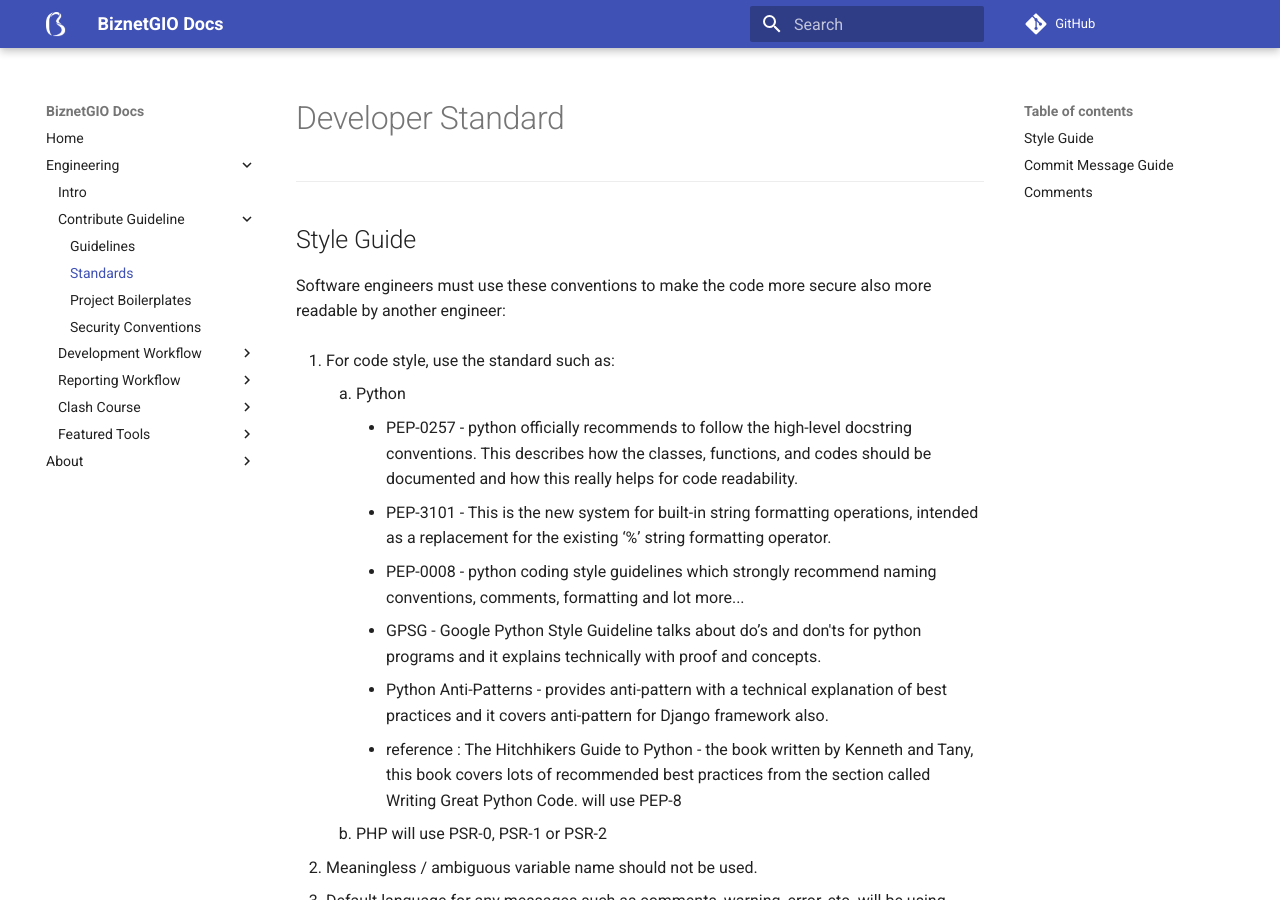
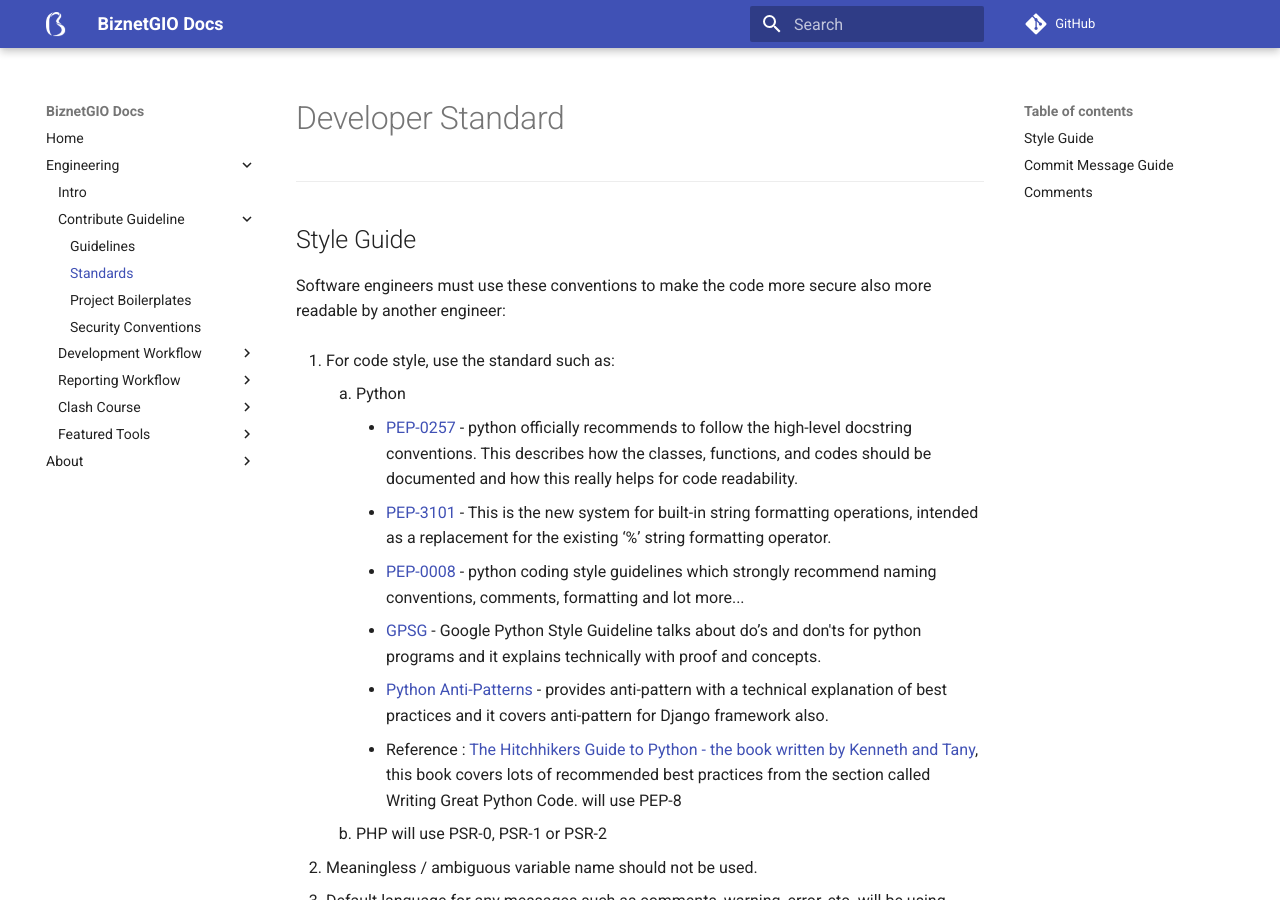
Before and after one commit to BiznetGIO/biznetgio.github.io, an MkDocs documentation site: the page built from docs/guide/standards.md, in a window 1280 px wide and 900 px high. Built offline with MkDocs 1.6.1 and Material for MkDocs 9.7.7, drawn with Linux system fonts in a browser that asks for light colours; comment, search, counter and statistics services are not loaded; part of the change alters nothing that is shown.

```diff
--- a/docs/guide/standards.md
+++ b/docs/guide/standards.md
@@ -8,12 +8,12 @@ Software engineers must use these conventions to make the code more secure also
 
 1. For code style, use the standard such as:
 	1. Python
-		* PEP-0257 - python officially recommends to follow the high-level docstring conventions. This describes how the classes, functions, and codes should be documented and how this really helps for code readability.
-		* PEP-3101 - This is the new system for built-in string formatting operations, intended as a replacement for the existing ‘%’ string formatting operator.
-		* PEP-0008 - python coding style guidelines which strongly recommend naming conventions, comments, formatting and lot more...
-		* GPSG - Google Python Style Guideline talks about do’s and don'ts for python programs and it explains technically with proof and concepts.
-		* Python Anti-Patterns - provides anti-pattern with a technical explanation of best practices and it covers anti-pattern for Django framework also.
-		* reference : The Hitchhikers Guide to Python - the book written by Kenneth and Tany, this book covers lots of recommended best practices from the section called Writing Great Python Code. will use PEP-8
+		* [PEP-0257](https://www.python.org/dev/peps/pep-0257/) - python officially recommends to follow the high-level docstring conventions. This describes how the classes, functions, and codes should be documented and how this really helps for code readability.
+		* [PEP-3101](https://www.python.org/dev/peps/pep-3101/) - This is the new system for built-in string formatting operations, intended as a replacement for the existing ‘%’ string formatting operator.
+		* [PEP-0008](https://www.python.org/dev/peps/pep-0008/) - python coding style guidelines which strongly recommend naming conventions, comments, formatting and lot more...
+		* [GPSG](https://google.github.io/styleguide/pyguide.html) - Google Python Style Guideline talks about do’s and don'ts for python programs and it explains technically with proof and concepts.
+		* [Python Anti-Patterns](https://docs.quantifiedcode.com/python-anti-patterns/) - provides anti-pattern with a technical explanation of best practices and it covers anti-pattern for Django framework also.
+		* Reference : [The Hitchhikers Guide to Python - the book written by Kenneth and Tany](https://docs.python-guide.org/#writing-great-python-code), this book covers lots of recommended best practices from the section called Writing Great Python Code. will use PEP-8
 	2. PHP will use PSR-0, PSR-1 or PSR-2
 
 3. Meaningless / ambiguous variable name should not be used.
```
